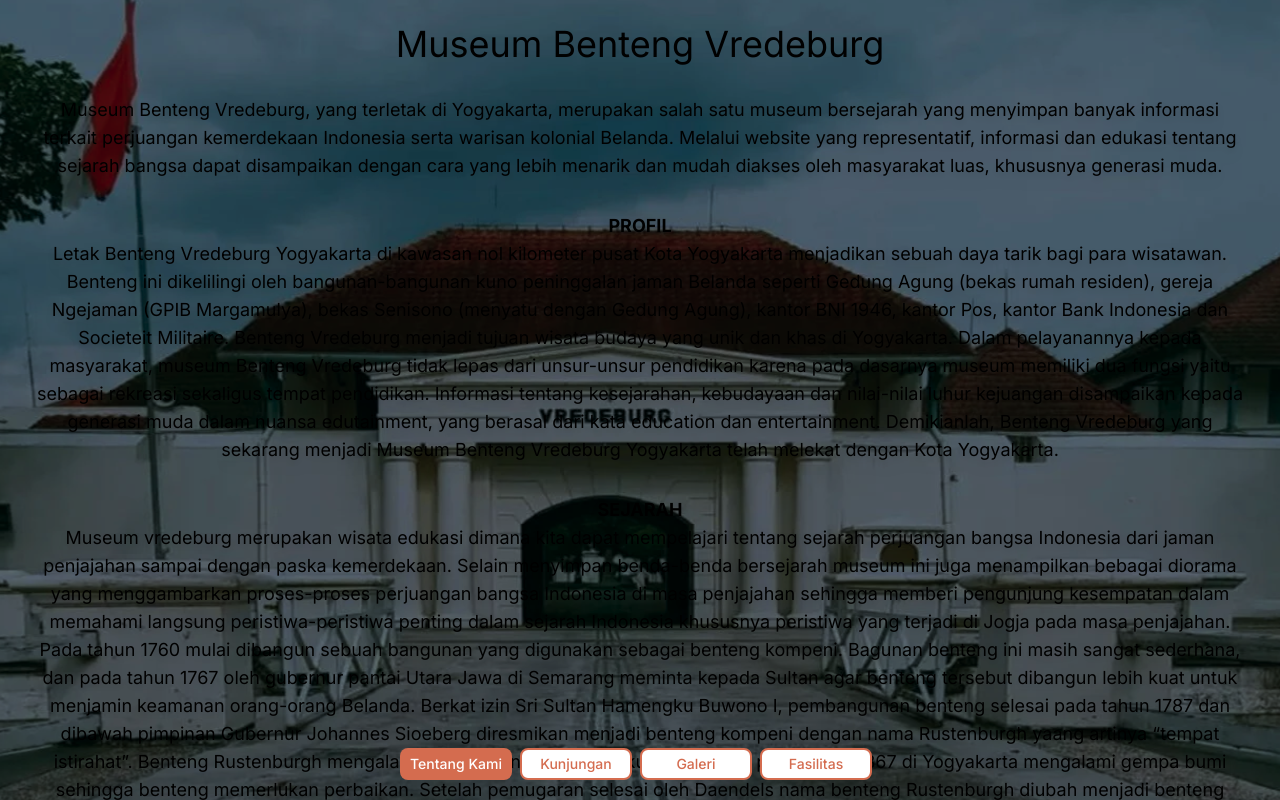
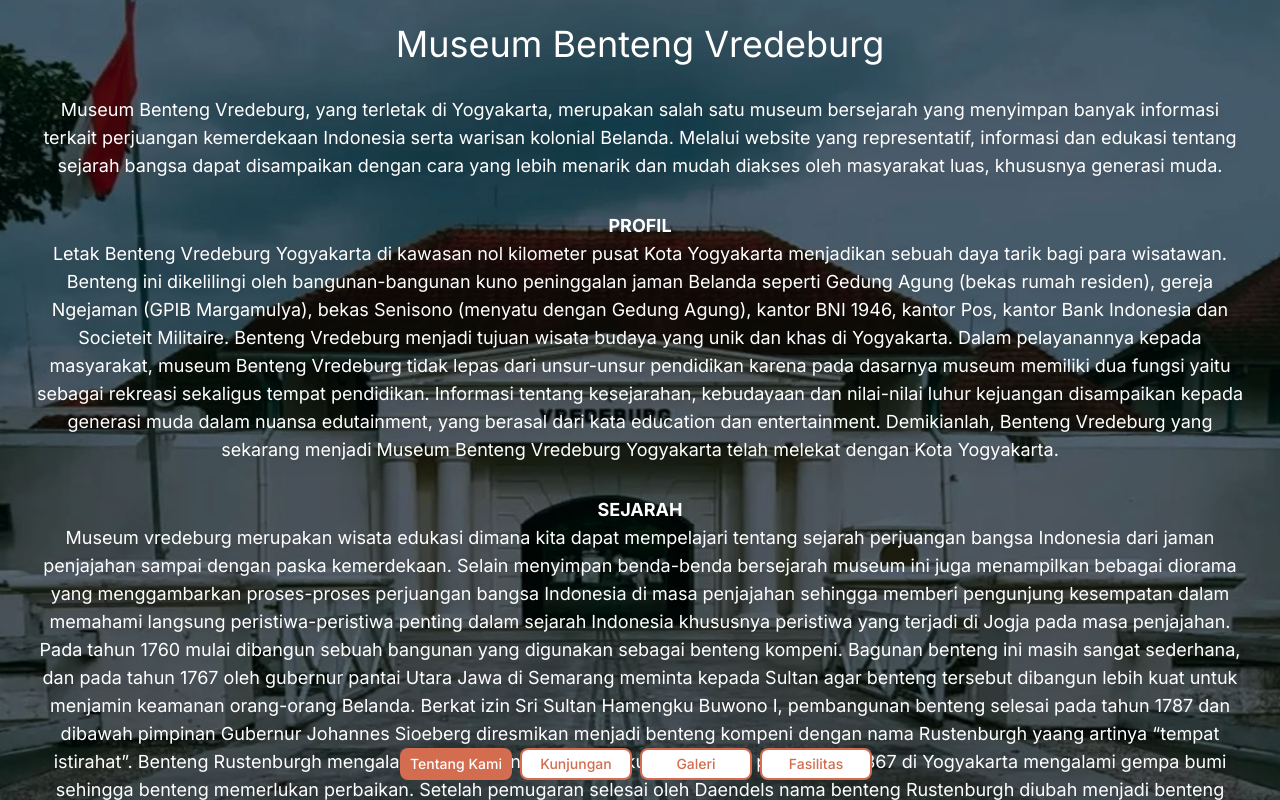
Before and after one commit to alisaid-sm/galeri-benteng-vredeburg, a Next.js app: page / in a window 1280 px wide. Shown: the top 800 px of the page. Built offline with nearby package versions, Linux system fonts and the light colour scheme.

Commit message:
fix color

```diff
--- a/src/app/globals.css
+++ b/src/app/globals.css
@@ -3,44 +3,36 @@
 @tailwind utilities;
 
 :root {
-  --foreground-rgb: 0, 0, 0;
-  --background-start-rgb: 214, 219, 220;
-  --background-end-rgb: 255, 255, 255;
-}
-
-@media (prefers-color-scheme: dark) {
-  :root {
-    --foreground-rgb: 255, 255, 255;
-    --background-start-rgb: 0, 0, 0;
-    --background-end-rgb: 0, 0, 0;
-  }
+  --foreground-rgb: 255, 255, 255;
+  --background-start-rgb: 0, 0, 0;
+  --background-end-rgb: 0, 0, 0;
 }
 
 body {
   color: rgb(var(--foreground-rgb));
-  background-image: url('/img/mainbg.svg');
+  background-image: url("/img/mainbg.svg");
   background-size: cover;
   background-position: 0% 20%;
 }
 
 .btn-active {
-  @apply text-white bg-[#D46C4F] hover:bg-[#D46C4F] font-medium rounded-lg text-xs md:text-sm me-2 w-16 md:w-28 h-8
+  @apply text-white bg-[#D46C4F] hover:bg-[#D46C4F] font-medium rounded-lg text-xs md:text-sm me-2 w-16 md:w-28 h-8;
 }
 
 .btn-inactive {
-  @apply text-[#D46C4F] bg-white hover:bg-white font-medium rounded-lg text-xs md:text-sm me-2 w-16 md:w-28 h-8 border-2 border-[#D46C4F]
+  @apply text-[#D46C4F] bg-white hover:bg-white font-medium rounded-lg text-xs md:text-sm me-2 w-16 md:w-28 h-8 border-2 border-[#D46C4F];
 }
 
 .btn-2-active {
-  @apply text-white bg-[#77706F] hover:bg-[#77706F] font-medium rounded-lg text-xs md:text-sm me-2 w-16 md:w-28 h-8
+  @apply text-white bg-[#77706F] hover:bg-[#77706F] font-medium rounded-lg text-xs md:text-sm me-2 w-16 md:w-28 h-8;
 }
 
 .btn-2-inactive {
-  @apply text-[#77706F] bg-white hover:bg-white font-medium rounded-lg text-xs md:text-sm me-2 w-16 md:w-28 h-8 border-2 border-[#77706F]
+  @apply text-[#77706F] bg-white hover:bg-white font-medium rounded-lg text-xs md:text-sm me-2 w-16 md:w-28 h-8 border-2 border-[#77706F];
 }
 
 .card {
-  @apply bg-white text-white flex justify-center items-center rounded-md h-52 drop-shadow-xl relative
+  @apply bg-white text-white flex justify-center items-center rounded-md h-52 drop-shadow-xl relative;
 }
 
 .overlay-bg {
```
